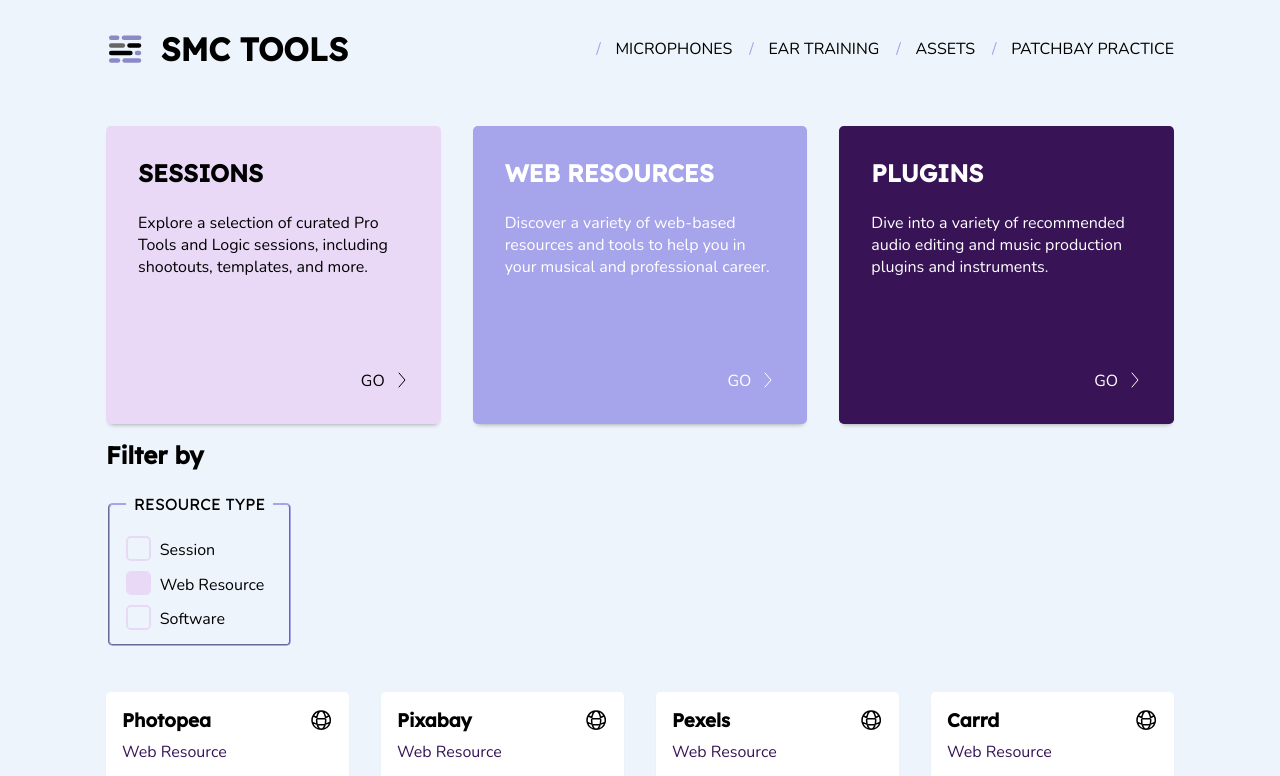
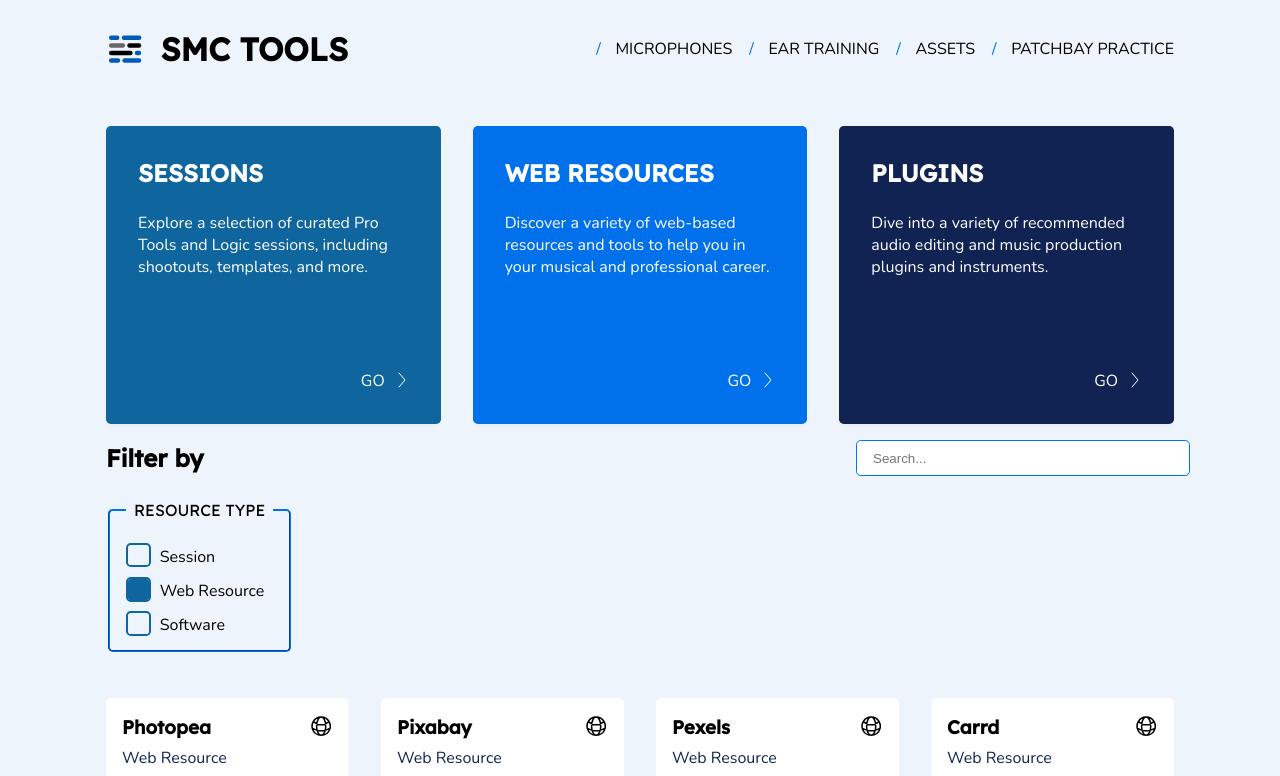
Before and after one commit to ronanarm/SMCSite, a plain HTML site: page assets.html in a window 1280 px wide. Both pictures are taken after a click on the label "Web Resource". Shown: the top 776 px of the page. Drawn offline with nearby package versions, Linux system fonts and the light colour scheme.

Commit message:
Update Fall 2024
Updated Color Scheme and added new functionality to assets

```diff
--- a/assetScripts.js
+++ b/assetScripts.js
@@ -39,6 +39,9 @@ assets.forEach(asset => {
 })
 
 let updateFilters = (filterType, filterValue) => {
+  if(filterType == "TextSearch"){
+    filters[filterType] = [filterValue];
+  }else{
     if(!filters[filterType]){
       filters[filterType] = [filterValue]
     }else if(filters[filterType].includes(filterValue)){
@@ -49,6 +52,8 @@ let updateFilters = (filterType, filterValue) => {
     if(filters[filterType].length < 1){
       delete filters[filterType]
     }
+  }
+
 
   let assets = document.querySelectorAll(".assetBox");
   console.log(filters)
@@ -67,15 +72,23 @@ let updateFilters = (filterType, filterValue) => {
 let filters = {};
 
 let showIfMatch = (asset) => {
-  let shouldShow = false;
+  let shouldShow = true;
   for (const filterObj in filters) {
+    if(filterObj === "Category"){
       console.log(filters[filterObj])
-    if(filters[filterObj].includes(asset.querySelector(`.asset${filterObj}`).innerHTML)){
-      shouldShow = true
+      if(!filters[filterObj].includes(asset.querySelector(`.asset${filterObj}`).innerHTML)){
+        shouldShow = false
+      }
+    }
+    if(filterObj == "TextSearch"){
+      if(!asset.innerHTML.toLowerCase().includes(filters[filterObj][0].toLowerCase())){
+        shouldShow = false
       }
     }
 
-  if(asset.querySelector(".assetCategory").innerHTML){}
+  }
+
+  //If the asset contains text matching
   if(shouldShow){
     asset.classList.add("active")
   }
--- a/assets.html
+++ b/assets.html
@@ -74,7 +74,10 @@
 
     </div>
     <div class="assetFilters">
-        <h2>Filter by</h2>
+        <div class="flexHead">
+            <h2>Filter by</h2>
+            <input type="text" placeholder="Search..." onkeyup="updateFilters('TextSearch', this.value)" class="searchBox">
+        </div>
         <div class="assetControls">
             <fieldset class="styledFieldset">
                 <legend>Resource Type</legend>
@@ -82,6 +85,7 @@
                 <label><input class="assetCheck" type="checkbox" id="WebResource" value="Web Resource" onclick="updateFilters('Category', 'Web Resource')" /><span class="checkboxFill"></span> Web Resource</label>
                 <label><input class="assetCheck" type="checkbox" id="Software" value="Software"  onclick="updateFilters('Category', 'Software')" /><span class="checkboxFill"></span> Software</label>
             </fieldset>
+
 
         </div>
 
--- a/assets.js
+++ b/assets.js
@@ -83,5 +83,111 @@ let assets = [
         assetDescription:"Powerful acoustics measurement, prediction, and analysis software.",
         assetURL:"https://www.roomeqwizard.com/",
     },
+    {
+        assetName: "ZenPro Clip-A-Lator",
+        assetCategory:"Web Resource",
+        assetSubCategory:"Shootout",
+        assetDescription:"Massive gear shootout database, including microphones, preamps, and compressors.",
+        assetURL:"https://www.zenproaudio.com/clipalator",
+    },
+    {
+        assetName: "GuitarML",
+        assetCategory:"Software",
+        assetSubCategory:"Amp Simulator",
+        assetDescription:"AI-powered guitar amp/stompbox simulator and capture tools.",
+        assetURL:"https://guitarml.com/",
+    },
 
+    {
+        assetName: "Vital",
+        assetCategory:"Software",
+        assetSubCategory:"Synth",
+        assetDescription:"Powerful spectral wavetable synth, free or paid for advanced features.",
+        assetURL:"https://vital.audio/",
+    },
+    {
+        assetName: "TAL Software",
+        assetCategory:"Software",
+        assetSubCategory:"Instruments, Creative Effects, Vocoder",
+        assetDescription:"A variety of lightweight and free synths, effects, and a great vocoder.",
+        assetURL:"https://tal-software.com/products",
+    },
+    {
+        assetName: "Spitfire Labs",
+        assetCategory:"Software",
+        assetSubCategory:"Instruments",
+        assetDescription:"Sample-based instruments, including strings, pianos, and drums.",
+        assetURL:"https://labs.spitfireaudio.com/",
+    },
+    {
+        assetName: "U-He Triple Cheese",
+        assetCategory:"Software",
+        assetSubCategory:"Instruments",
+        assetDescription:"Analog-inspired subtractive synth with built-in effects.",
+        assetURL:"https://u-he.com/products/triplecheese/",
+    },
+    {
+        assetName: "SSD 5.5 Free",
+        assetCategory:"Software",
+        assetSubCategory:"Instruments",
+        assetDescription:"A limited version of the venerable SSD5 acoustic drum plugin.",
+        assetURL:"https://stevenslatedrums.com/SSD5/#SSD5FREE",
+    },
+    {
+        assetName: "Kilohearts",
+        assetCategory:"Software",
+        assetSubCategory:"Mixing",
+        assetDescription:"A variety of free utility & creative plugins, including EQ, compression, and distortion.",
+        assetURL:"https://kilohearts.com/products/kilohearts_essentials",
+    },
+    {
+        assetName: "Ignite Amps",
+        assetCategory:"Software",
+        assetSubCategory:"Amp Simulator",
+        assetDescription:"Solid collection of guitar amp simulators.",
+        assetURL:"https://www.igniteamps.com/#software",
+    },
+    {
+        assetName: "Blender",
+        assetCategory:"Software",
+        assetSubCategory:"3D Modeling/Animation",
+        assetDescription:"Industry standard 3D modeling and animation software.",
+        assetURL:"https://www.blender.org/",
+    },
+    {
+        assetName: "Adobe Express",
+        assetCategory:"Web Resource",
+        assetSubCategory:"Graphics",
+        assetDescription:"Easy-to-use tool to create posters, logos, and social media graphics.",
+        assetURL:"https://www.adobe.com/express/",
+    },
+    {
+        assetName: "Canva",
+        assetCategory:"Web Resource",
+        assetSubCategory:"Graphics",
+        assetDescription:"Create posters, logos, and social media graphics with a variety of templates.",
+        assetURL:"https://www.canva.com/",
+    },
+    {
+        assetName: "Pixlr",
+        assetCategory:"Web Resource",
+        assetSubCategory:"Photo Editing",
+        assetDescription:"Easy-to-use photo editor with a variety of filters and effects.",
+        assetURL:"https://pixlr.com/",
+    },
+    {
+        assetName: "Cloud Convert",
+        assetCategory:"Web Resource",
+        assetSubCategory:"File Conversion",
+        assetDescription:"Convert audio, video, and image files to different formats.",
+        assetURL:"https://cloudconvert.com/",
+    },
+
+    // {
+    //     assetName: "Ignite",
+    //     assetCategory:"Software",
+    //     assetSubCategory:"Amp",
+    //     assetDescription:"Solid",
+    //     assetURL:"",
+    // },
 ]
--- a/styles.css
+++ b/styles.css
@@ -14,27 +14,27 @@
     --accentColorContrast: #000;
 
     --backgroundColor: #EEF4FB;
-    --backgroundColorDarker: #919191;
+    --backgroundColorDarker: #e3e3e3;
     --backgroundColorLighter:#fff;
     --backgroundContrast: #000;
     --backgroundContrastHover: #666;
 
-    --greenColor: hsl(110, 49%, 41%);
+    --greenColor: #158441;
     --greenColorContrast: #fff;
-    --redColor: hsl(0, 49%, 41%);
+    --redColor: #dc3545;
     --redColorContrast: #fff;
 
-    --secondaryColor:#A6A4EA;
-    --secondaryColorHover:#8c8ac6;
+    --secondaryColor:#0071EB;
+    --secondaryColorHover:color-mix(in srgb, var(--secondaryColor), black 20%);
     --secondaryColorContrast:#fff;
     --secondaryContrastHover: #666;
     --secondaryColorContrastDark: #000;
 
-    --thirdColor:#E9D9F7;
-    --thirdColorContrast: #000;
-    --thirdColorHover:#dcc2f2;
-
-    --fourthColor:#381457;
+    --thirdColor:#0f659e;
+    --thirdColorContrast: #fff;
+    --thirdColorHover:color-mix(in srgb, var(--thirdColor), black 20%);
+
+    --fourthColor:#112353;
     --fourthColorContrast:#fff;
 
     --borderRadius: 0.3rem;
@@ -45,50 +45,47 @@
     --redContrast: #fff; */
 
 }
+/*
 @media (prefers-color-scheme: dark) {
     :root {
         /*Measurements*/
         --maxWidth: 1100px;
+
         /*FONTS*/
         --headFont: "Lexend", sans-serif;
         --bodyFont: "Nunito", sans-serif;
 
-        --accentColor:#EAD071;
-        --accentColorContrast: #000;
-
-        --backgroundColor: #08060F;
-        --backgroundColorDarker: #000;
-        --backgroundColorLighter:#17112C;
+        /*Primary Color Palatte*/
+        --backgroundColor: #121623;
+        --backgroundColorDarker: color-mix(in srgb, var(--backgroundColor), black 20%);
+        --backgroundColorLighter:color-mix(in srgb, var(--backgroundColor), white 5%);
         --backgroundContrast: #fff;
         --backgroundContrastHover: #e3e3e3;
 
+        /*Success/Error Colors*/
         --greenColor: hsl(110, 49%, 41%);
         --greenColorContrast: #fff;
         --redColor: hsl(0, 49%, 41%);
         --redColorContrast: #fff;
 
+        /*Accent Colors*/
+        --accentColor:#EAD071;
+        --accentColorContrast: #000;
+
         --secondaryColor:#5E548E;
-        --secondaryColorHover:#4C4474;
+        --secondaryColorHover:color-mix(in srgb, var(--secondaryColor), black 10%);
         --secondaryColorContrast:#fff;
         --secondaryContrastHover: #e3e3e3;
         --secondaryColorContrastDark: #fff;
 
         --thirdColor:#F3F4F8;
         --thirdColorContrast: #000;
-        --thirdColorHover:#e3e3e3;
+        --thirdColorHover:color-mix(in srgb, var(--thirdColor), black 10%);
 
         --fourthColor:#F3F4F8;
         --fourthColorContrast:#000;
-
-
-
-
-        /* --redColor: #9e241b;
-        --redDarker: #691610;
-        --redContrast: #fff; */
-
-    }
-}
+    }
+} */
 
 
 .mainContrastFill{
@@ -520,11 +517,16 @@ width:1.5rem;
 .toggleFilters {
     display: none;
 }
-.showOnScroll{
-    opacity:0;
-    transform:translateY(50px);
-    transition:opacity 0.4s, transform 0.6s;
-}
+
+@media(min-width:800px){
+    .showOnScroll{
+        opacity:0;
+        transform:translateY(50px);
+        transition:opacity 0.4s, transform 0.6s;
+    }
+}
+
+
 .fadeInScroll{
     transform:translateY(0);
     opacity:1;
@@ -892,6 +894,7 @@ width:1.5rem;
     margin:0;
     margin-bottom:-0.2rem;
 }
+
 .polar{
 
     background-repeat:no-repeat;
@@ -1276,6 +1279,7 @@ width:1.5rem;
 .triBoxSingle{
     flex-basis:33%;
     background-color:var(--secondaryColor);
+    color:var(--secondaryColorContrast);
     border-radius:var(--borderRadius);
     margin:1rem;
     padding:2rem;
@@ -1675,3 +1679,18 @@ width:1.5rem;
     background-color:var(--greenColor);
     color:var(--greenColorContrast);
 }
+.searchBox{
+    padding:0.6rem 1rem;
+    border-radius:var(--borderRadius);
+    border:1px solid var(--secondaryColor);
+    flex-basis:300px;
+}
+.searchBox:focus{
+    border:1px solid var(--fourthColor);
+    outline:none;
+}
+.flexHead{
+    display:flex;
+    justify-content:space-between;
+    align-items:center;
+}
```
Lines whose indentation alone changed are shown as unchanged.
